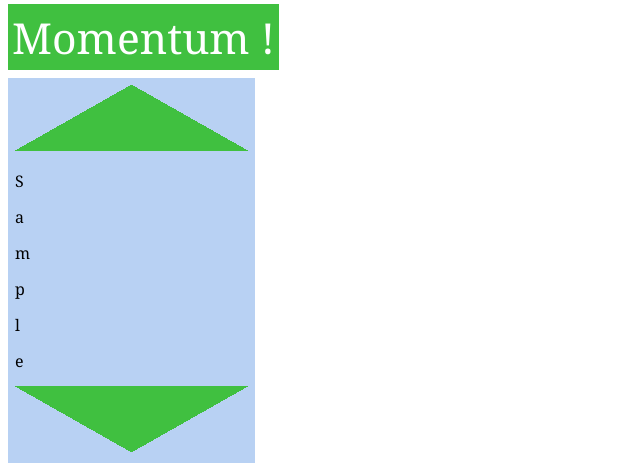
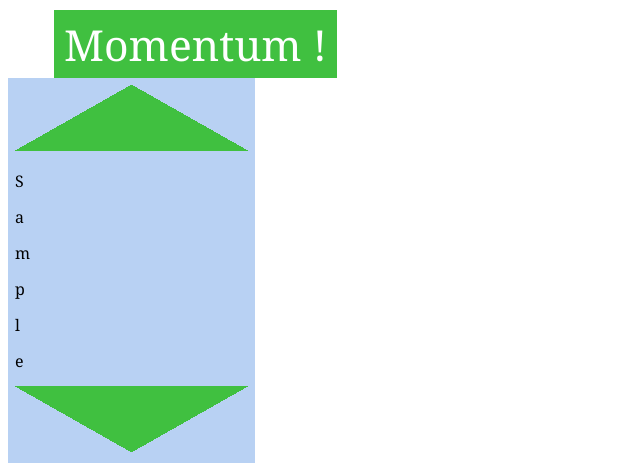
Before and after one commit to hackathonBnF/lesGlaneurs, a Flask app: template app/templates/index0.html in a window 1280 px wide. Shown: the top 463 px of the page, without its empty margins (0-640 px from the left). Run offline with Flask 2, Linux system fonts and the light colour scheme; the template is opened without the code that fills it: most values are stand-ins (such as "Sample title", 1, 10 or a date in 2020).

Commit message:
working on ribbon

```diff
--- a/app/static/momentum.css
+++ b/app/static/momentum.css
@@ -6,10 +6,22 @@ body{
 }
 
 .header {
-    top: 0;
+    top: 50px;
     left: 0;
     height: 70px;
     width: 100%;
+}
+
+.title {
+    position: absolute;
+    font-size: 32pt;
+    padding: 5px;
+    padding-left: 10px;
+    padding-right: 10px;
+    margin-left: 46px;
+    top: 10px;
+    color: white;
+    background-color: rgb(64, 192, 64);
 }
 
 .main {
@@ -29,6 +41,13 @@ body{
 }
 
 .legende{
+    visibility: hidden;
+    position: absolute;
+    font-size: 1px;
+}
+
+.citation{
+    padding: 15px;
 }
 
 .item {
@@ -64,7 +83,10 @@ img + div{
 
 .cowords {
     font-size: 12pt;
+    line-height: 23px;
     padding: 5px;
+    padding-left: 10px;
+    padding-top: 10px;
     font-family: georgia;
     text-align: left;
     background-color: rgb(64, 192, 64);
@@ -79,13 +101,6 @@ img + div{
 .scroller {
     display: block;
     width: 100%;
-}
-
-.title {
-    font-size: 32pt;
-    padding: 4px;
-    color: white;
-    background-color: rgb(64, 192, 64);
 }
 
 a {
```
